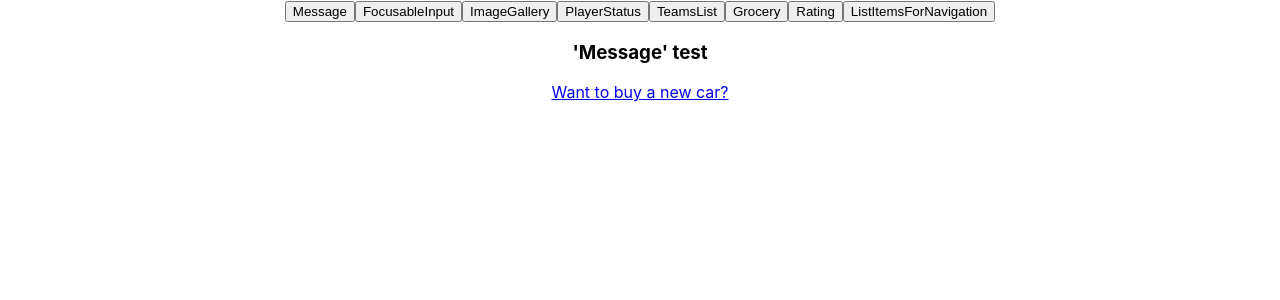
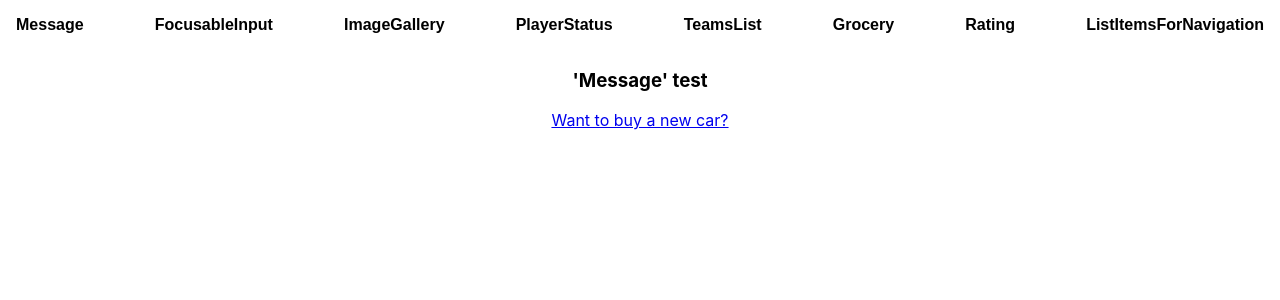
Before and after one commit to jnoziglia/frontend-challenge, a React (Create React App) app: page / in a window 1280 px wide. Shown: the top 300 px of the page. Built offline with nearby package versions, Linux system fonts and the light colour scheme.

Commit message:
Adding styles and fixing some console warnings

```diff
--- a/src/App.css
+++ b/src/App.css
@@ -36,3 +36,26 @@
     transform: rotate(360deg);
   }
 }
+
+.App .navigation {
+  display: flex;
+  justify-content: space-between;
+  width: 100%;
+}
+
+.App .navigation button {
+  background: none;
+  border: none;
+  cursor: pointer;
+  font-size: 1rem;
+  font-weight: bold;
+  outline: none;
+  padding: 1rem;
+  text-align: center;
+}
+
+.stars {
+  color: #61dafb;
+  font-size: 2rem;
+  cursor: pointer;
+}
--- a/src/App.js
+++ b/src/App.js
@@ -29,7 +29,7 @@ export default function App() {
       section = <Message />;
       break;
     case 'FocusableInput':
-      section = <FocusableInput />;
+      section = <FocusableInput focusable={true} />;
       break;
     case 'ImageGallery':
       section = <ImageGallery links={links} />;
@@ -55,10 +55,12 @@ export default function App() {
 
   return (
     <div className="App">
-      {/* Render here each component from the "components" directory */}
-      { SECTIONS.map((section, index) => (
-        <button key={index} onClick={() => setActiveSection(section)}>{section}</button>
-      )) }
+      <div className="navigation">
+        {/* Render here each component from the "components" directory */}
+        { SECTIONS.map((section, index) => (
+          <button key={index} onClick={() => setActiveSection(section)}>{section}</button>
+        )) }
+      </div>
       <h3>'{activeSection}' test</h3>
       { section }
       <br />
--- a/src/components/Grocery.jsx
+++ b/src/components/Grocery.jsx
@@ -45,7 +45,7 @@ function Product(props) {
 export function Grocery({ products, onVote }) {
 	return (
 		<ul>
-			{products.map((product, index) => <Product onVote={(vote) => onVote(index, vote)} name={product.name} votes={product.votes} />)}
+			{products.map((product, index) => <Product key={product.name} onVote={(vote) => onVote(index, vote)} name={product.name} votes={product.votes} />)}
 		</ul>
 	);
 }
--- a/src/components/ImageGallery.jsx
+++ b/src/components/ImageGallery.jsx
@@ -17,9 +17,9 @@ function Image({ src, onRemove }) {
 	}
 	else {
 		return (
-			<div class="image">
+			<div className="image">
 				<img src={src} />
-				<button class="remove" onClick={() => setIsRemoved(true)}>X</button>
+				<button className="remove" onClick={() => setIsRemoved(true)}>X</button>
 			</div>
 		);
 	}
```
